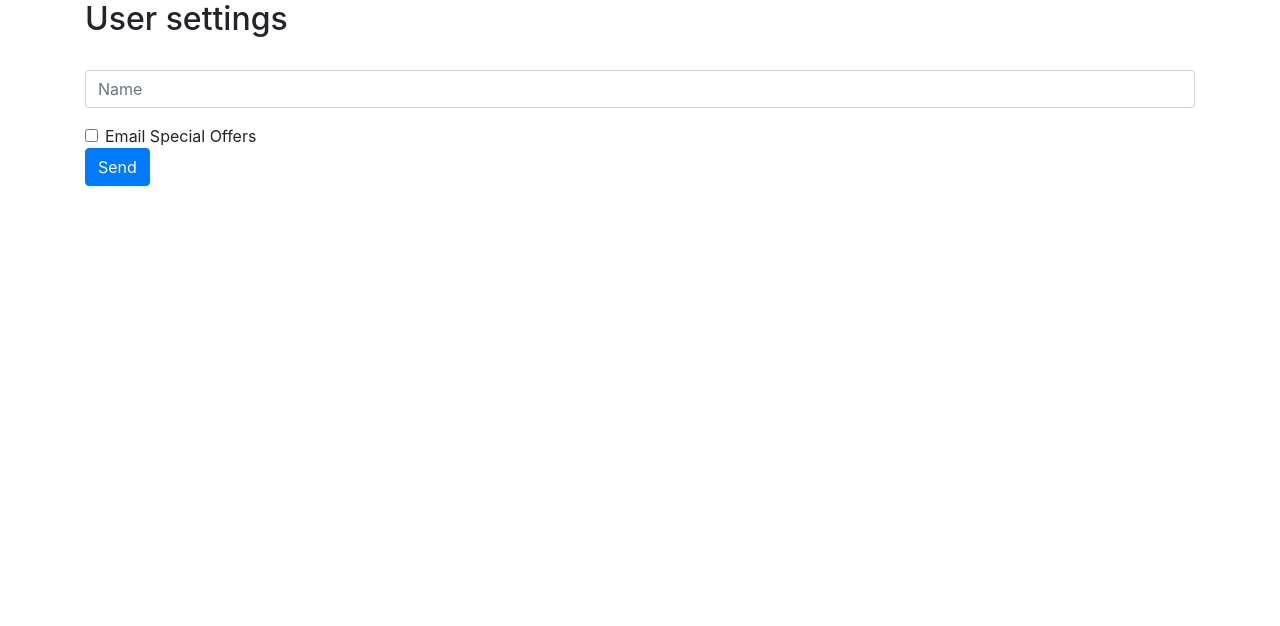
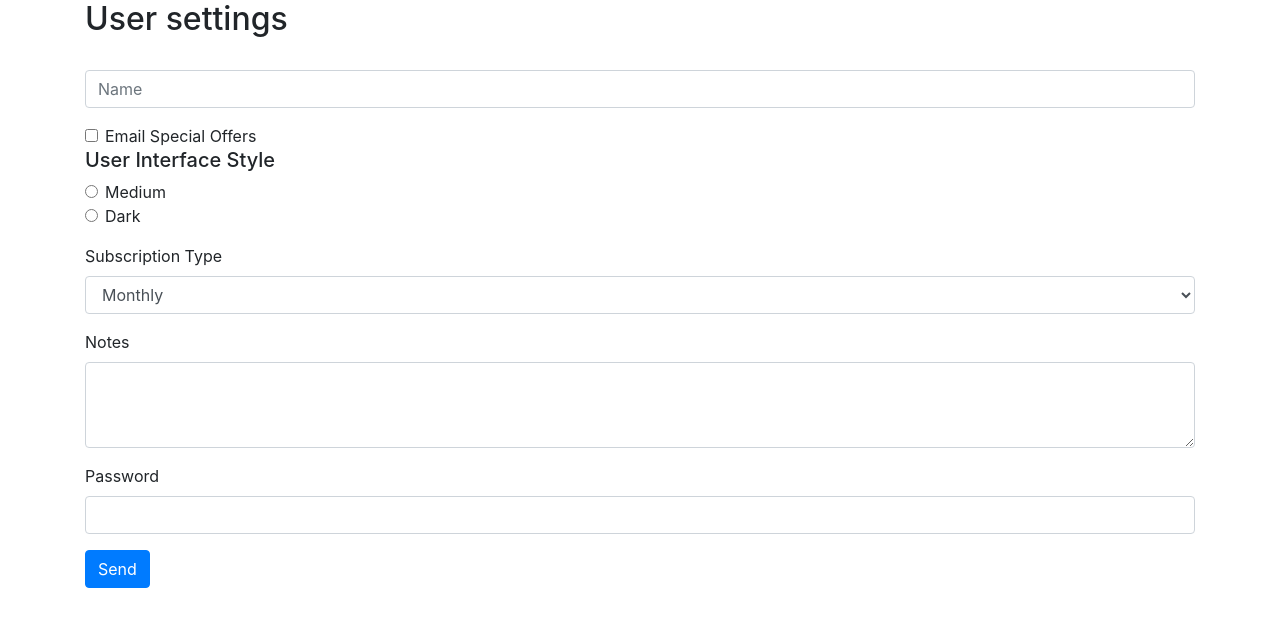
Before and after one commit to locopump/test-angular-forms, an Angular app: page / in a window 1280 px wide. Shown: the top 626 px of the page. Built offline with nearby package versions, Linux system fonts and the light colour scheme.

Commit message:
form controls

```diff
--- a/src/app/user-settings-form/user-settings-form.component.html
+++ b/src/app/user-settings-form/user-settings-form.component.html
@@ -5,12 +5,45 @@
       <label for="name"></label>
       <input id="name" name="name" class="form-control" placeholder="Name">
     </div>
+
     <div class="form-check">
       <input type="checkbox" class="form-check-input" id="emailoffers" name="emailoffers">
       <label for="" class="form-check-label" for="emailoffers">
         Email Special Offers
       </label>
     </div>
+
+    <h5>User Interface Style</h5>
+    <div class="form-group">
+      <div class="form-check">
+        <input type="radio" class="form-check-input" name="interfaceStyle" id="mediumInterface" value="medium">
+        <label for="mediumInterface" class="form-check-label">Medium</label>
+      </div>
+      <div class="form-check">
+        <input type="radio" class="form-check-input" name="interfaceStyle" id="darkInterface" value="dark">
+        <label for="darkInterface" class="form-check-label">Dark</label>
+      </div>
+    </div>
+
+    <div class="form-group">
+      <label for="subscriptionType">Subscription Type</label>
+      <select id="subscriptionType" class="form-control">
+        <option>Monthly</option>
+        <option>Annual</option>
+        <option>Lifetime</option>
+      </select>
+    </div>
+
+    <div class="form-group">
+      <label for="notes">Notes</label>
+      <textarea name="notes" id="notes" rows="3" class="form-control"></textarea>
+    </div>
+
+    <div class="form-group">
+      <label for="password">Password</label>
+      <input type="password" id="password" name="password" class="form-control">
+    </div>
+
   <button class="btn btn-primary">Send</button>
   </form>
 </div>
```
